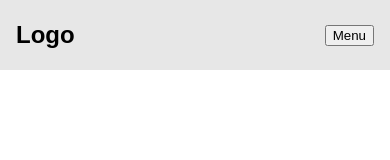
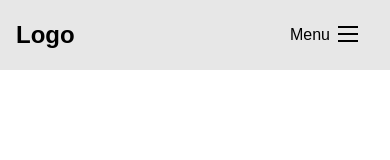
Before and after one commit to francisco-das-chagas/menu-mobile, a plain HTML site: page index.html in a window 390 px wide. Drawn offline with Linux system fonts and the light colour scheme.

Commit message:
criando menu hamburguer

```diff
--- a/index.html
+++ b/index.html
@@ -10,7 +10,9 @@
   <header id="header">
     <a href="#" id="logo"> Logo </a>
     <nav id="nav">
-      <button id="btn-mobile">Menu</button>
+      <button id="btn-mobile">Menu
+        <span id="hamburguer"> </span>
+      </button>
       <ul id="menu">
         <li><a href="#">Sobre</a></li>
         <li><a href="#">Produtos</a></li>
--- a/style.css
+++ b/style.css
@@ -43,9 +43,6 @@ a:hover {
 }
 
 @media (max-width: 600px) {
-  #btn-mobile {
-    display: block;
-  }
   #menu {
     display: block;
     position: absolute;
@@ -69,4 +66,27 @@ a:hover {
     margin: 0 1rem;
     border-bottom: 2px solid rgba(0, 0, 0, 0.05);
   }
+  #btn-mobile {
+    display: flex;
+    padding: .5rem 1rem;
+    font-size: 1rem;
+    border: none;
+    background: none;
+    cursor: pointer;
+    gap: .5rem;
+  }
+  #hamburguer {
+    width: 20px;
+    border-top: 2px solid;
+  }
+  #hamburguer::after,
+  #hamburguer::before {
+    content: '';
+    display: block;
+    top: 10px;
+    width: 20px;
+    height: 2px;
+    background: currentColor;
+    margin-top: 5px;
+  }
 }
```
